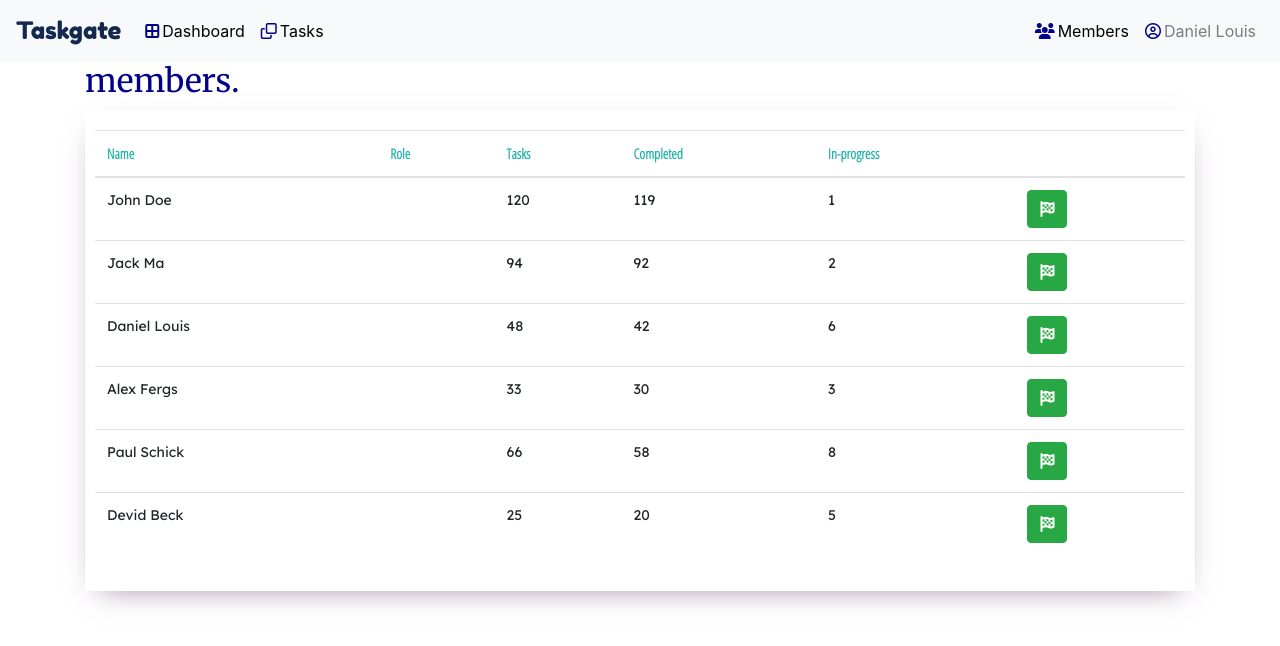
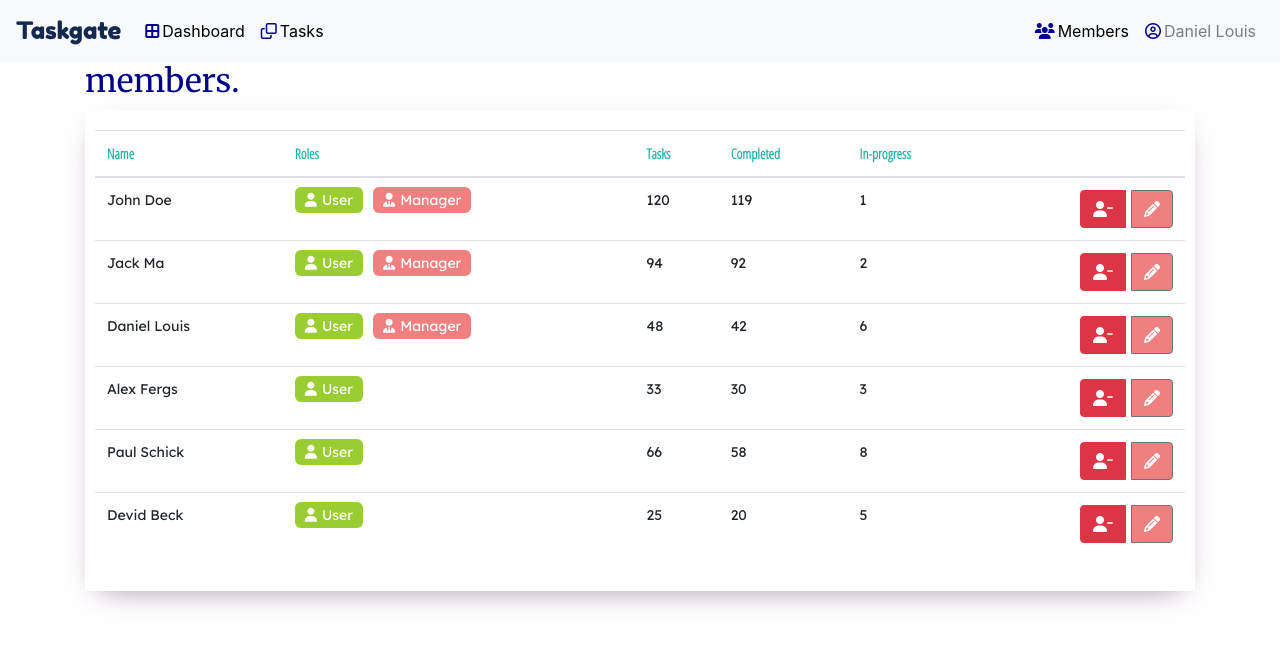
Before and after one commit to cihanarsln/taskgate-frontend, a React (Create React App) app: page /members in a window 1280 px wide. Shown: the top 646 px of the page. Built offline with nearby package versions, Linux system fonts and the light colour scheme.

Commit message:
Members Role Label

```diff
--- a/src/components/tasks/Members.js
+++ b/src/components/tasks/Members.js
@@ -1,5 +1,5 @@
 import React, { useState } from 'react';
-import { Table, Button } from 'react-bootstrap';
+import { Table, Button, ButtonGroup } from 'react-bootstrap';
 import '../../css/Members.css';
 
 const Members = () => {
@@ -26,7 +26,7 @@ const renderMembers = (members) => {
                     <thead id="members-list-title">
                         <tr>
                             <th>Name</th>
-                            <th>Role</th>
+                            <th>Roles</th>
                             <th>Tasks</th>
                             <th>Completed</th>
                             <th>In-progress</th>
@@ -61,9 +61,14 @@ const renderList = (members) => {
                     {member.inprogress}
                 </td>
                 <td>
-                    <Button variant="success">
-                        <i className="fas fa-flag-checkered"></i>
-                    </Button>
+                    <ButtonGroup id="members-button-group">
+                        <Button variant="danger">
+                            <i className="fas fa-user-minus"></i>
+                        </Button>
+                        <Button variant="secondary" id="member-edit-button">
+                            <i className="fas fa-pencil-alt"></i>
+                        </Button>
+                    </ButtonGroup>
                 </td>
             </tr>
         );
@@ -71,7 +76,26 @@ const renderList = (members) => {
 };
 
 const renderRoleLabel = (roles) => {
+    return(
+        <div>
+            <div id="role-label-user">
+                <i className="fas fa-user icon-members"></i>
+                User
+            </div>
+            {renderManagerLabel(roles)}
+        </div>
+    );
+};
 
+const renderManagerLabel = (roles) => {
+    if(roles.some(role => role.name === "manager")){
+        return(
+            <div id="role-label-manager">
+                <i className="fas fa-user-tie icon-members"></i>
+                Manager
+            </div>
+        )
+    }
 }
 
 export default Members;
--- a/src/components/tasks/Tasks.js
+++ b/src/components/tasks/Tasks.js
@@ -80,7 +80,7 @@ const renderList = (tasks) => {
                     {task.manager.name}
                 </td>
                 <td>
-                    <Button variant="success">
+                    <Button variant="success" id="tasks-button-group">
                         <i className="fas fa-flag-checkered"></i>
                     </Button>
                 </td>
@@ -138,7 +138,7 @@ const renderManagedList = (tasks) => {
                     {task.member.name}
                 </td>
                 <td>
-                    <ButtonGroup>
+                    <ButtonGroup id="tasks-button-group">
                         <Button variant="danger">
                             <i className="far fa-trash-alt"></i>
                         </Button>
--- a/src/css/Members.css
+++ b/src/css/Members.css
@@ -23,3 +23,35 @@
     font-family: Lexend Deca;
     font-size: 14px;
 }
+
+#member-edit-button{
+    margin-left: 5px;
+    background-color: lightcoral;
+}
+
+#members-button-group{
+    float: right;
+}
+
+#role-label-user{
+    padding: 4px 10px;
+    color: white;
+    background-color: yellowgreen;
+    text-align: center;
+    border-radius: 6px;
+    display: inline;
+}
+
+#role-label-manager{
+    padding: 4px 10px;
+    color: white;
+    background-color: lightcoral;
+    text-align: center;
+    border-radius: 6px;
+    margin-left: 10px;
+    display: inline;
+}
+
+.icon-members{
+    margin-right: 5px;
+}
--- a/src/css/Tasks.css
+++ b/src/css/Tasks.css
@@ -80,3 +80,7 @@
     border: none;
     height: 24px;
 }
+
+#tasks-button-group{
+    float: right;
+}
```
